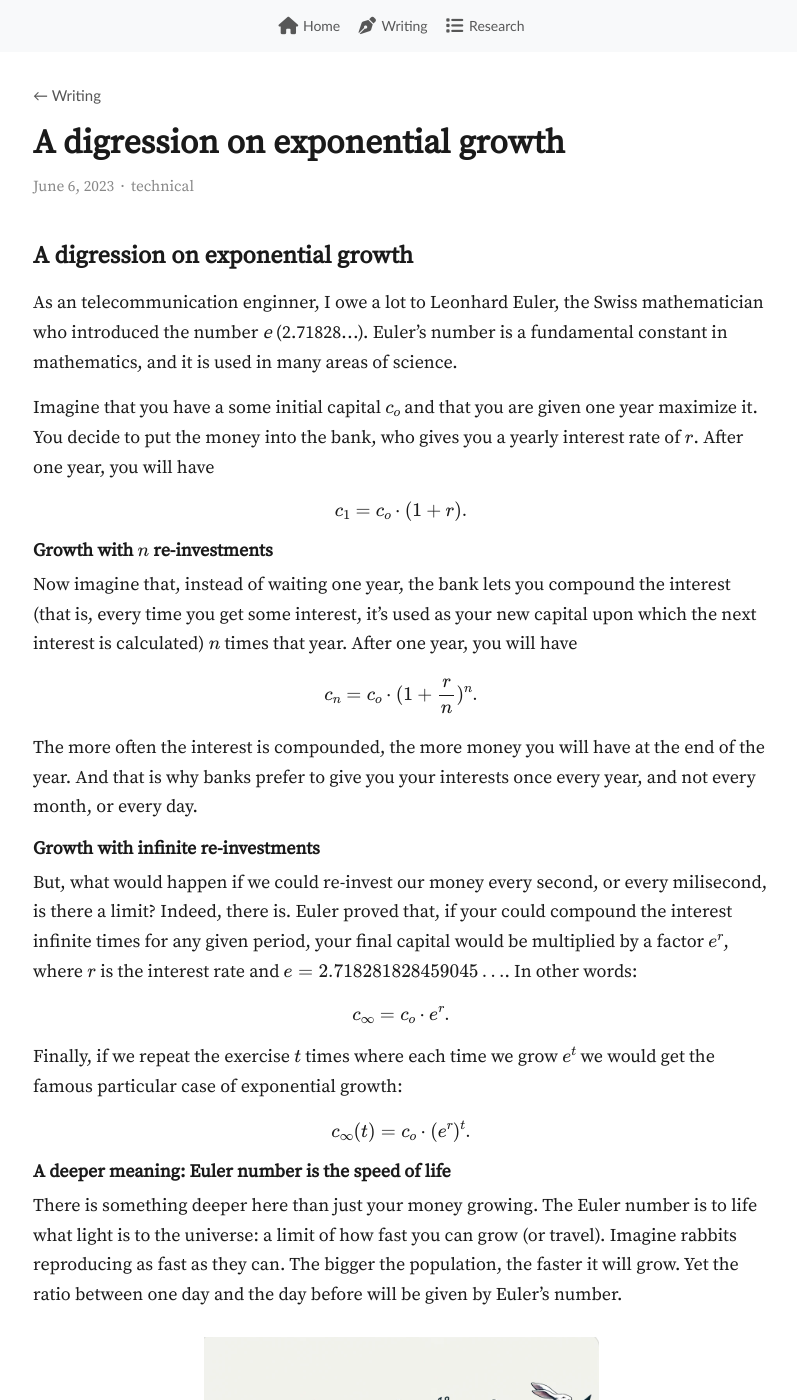
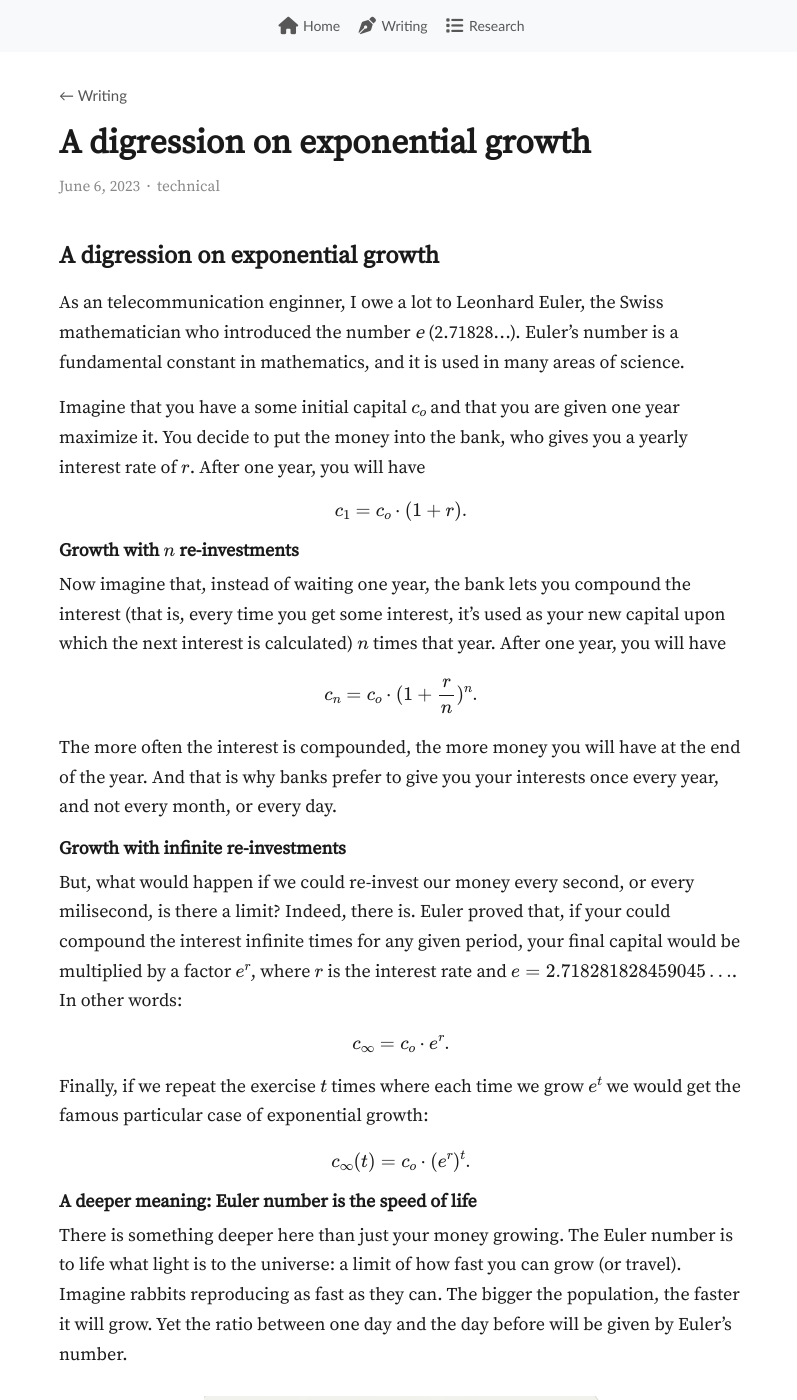
Before and after one commit to alumbreras/alumbreras.github.io, a Jekyll site: the page built from _posts/2023-06-06-a-digression-on-exponential-growth.md, in a window 1280 px wide and 1400 px high. Shown: the whole window, without its empty margins (239-1036 px from the left). Built offline with Jekyll 4.4.1, drawn with Linux system fonts in a browser that asks for light colours; formulas are drawn with MathJax 3; comment, search, counter and statistics services are not loaded.

Commit message:
Narrow article column to ~70 characters per line
Co-Authored-By: Claude Opus 5.5 <noreply@anthropic.com>

```diff
--- a/_sass/main.scss
+++ b/_sass/main.scss
@@ -364,6 +364,7 @@ h2.writing-year {
 
 /* Long-form reading: serif, comfortable measure */
 .prose {
+    max-width: 38em; /* ~70 characters per line */
     margin: 0 auto;
     font-family: "Source Serif Pro", Georgia, serif;
     font-size: 18px;
```
